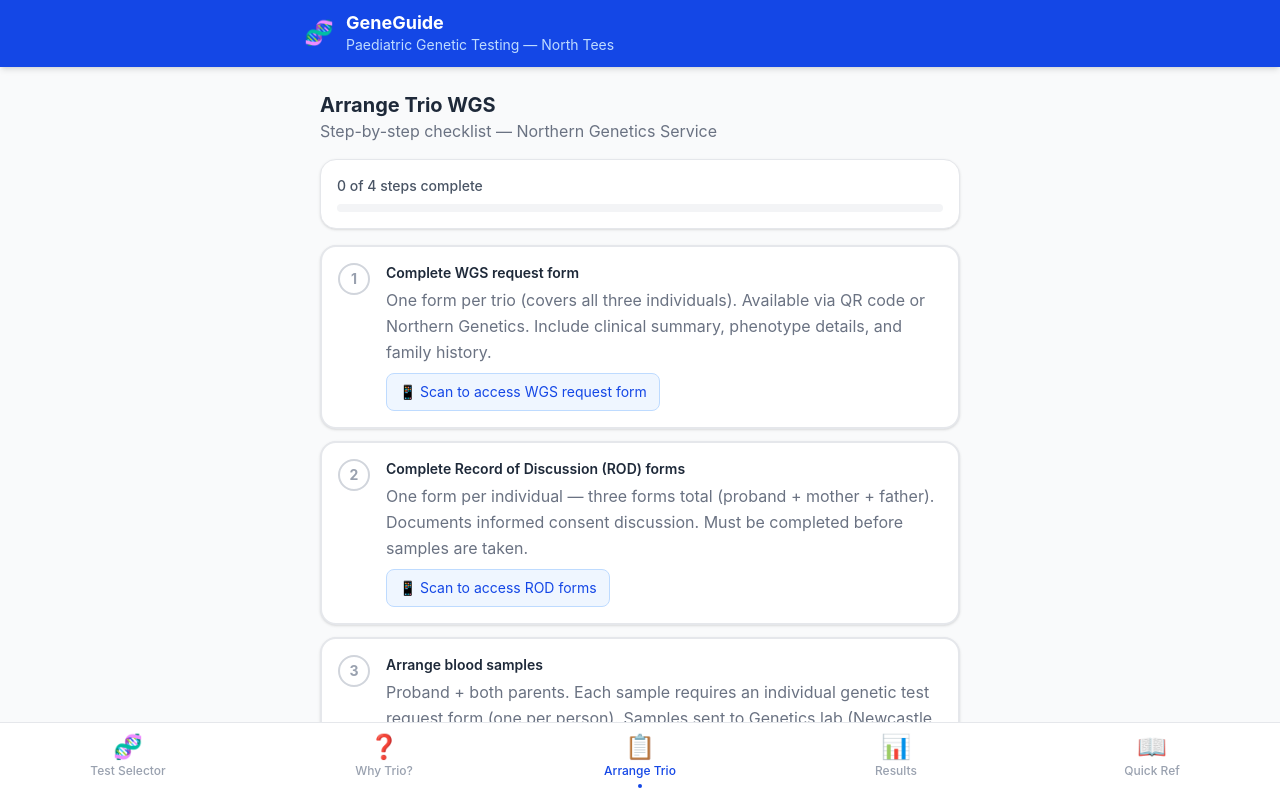
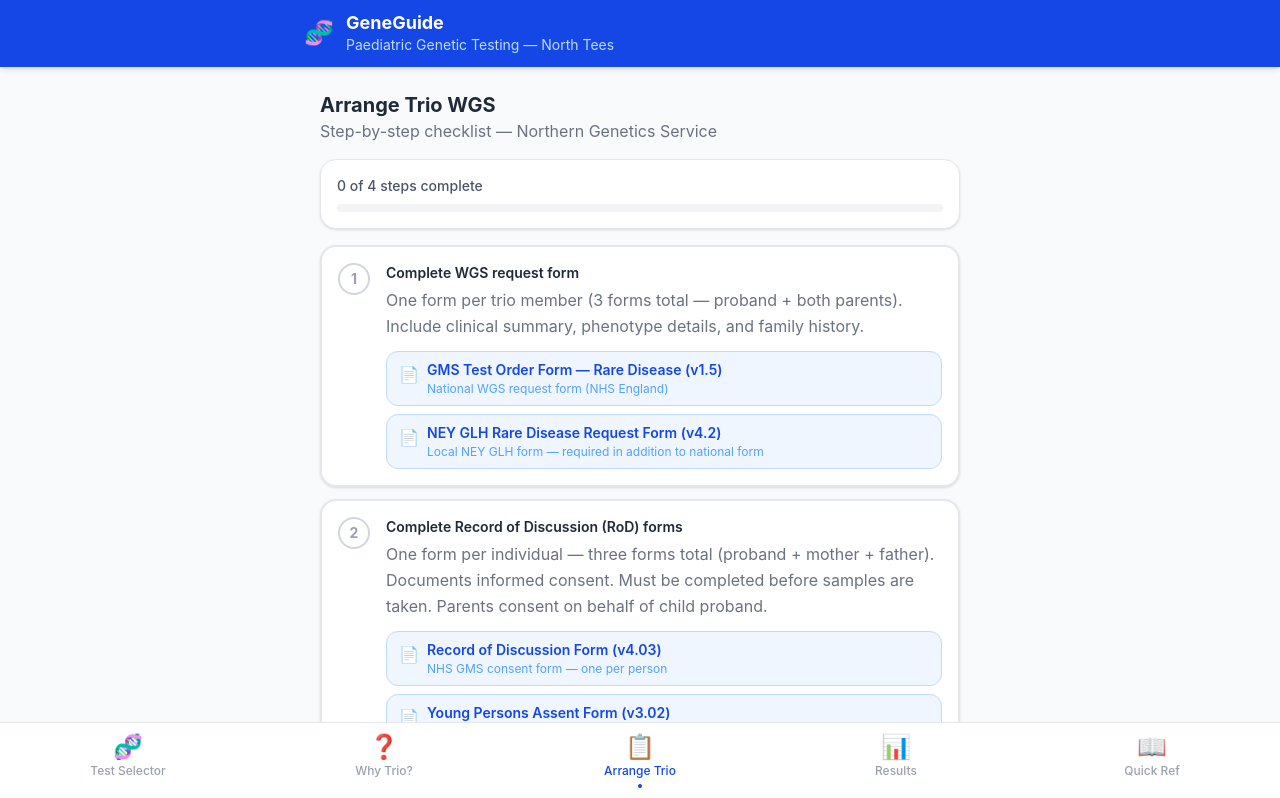
Before and after one commit to tedotedo/geneguide, a React (Vite) app: page /arrange in a window 1280 px wide. Shown: the top 798 px of the page. Built offline with nearby package versions, Linux system fonts and the light colour scheme.

Commit message:
feat: add NHS GMS and NEY GLH form links throughout app

```diff
--- a/src/pages/ArrangeTrio.tsx
+++ b/src/pages/ArrangeTrio.tsx
@@ -1,13 +1,18 @@
 import { useState } from 'react'
 import { Link } from 'react-router-dom'
+
+interface FormLink {
+  label: string
+  url: string
+  note?: string
+}
 
 interface CheckItem {
   id: string
   step: number
   title: string
   detail: string
-  hasQR?: boolean
-  qrNote?: string
+  links?: FormLink[]
 }
 
 const CHECKLIST: CheckItem[] = [
@@ -15,31 +20,61 @@ const CHECKLIST: CheckItem[] = [
     id: 'wgs-form',
     step: 1,
     title: 'Complete WGS request form',
-    detail: 'One form per trio (covers all three individuals). Available via QR code or Northern Genetics. Include clinical summary, phenotype details, and family history.',
-    hasQR: true,
-    qrNote: 'Scan to access WGS request form',
+    detail: 'One form per trio member (3 forms total — proband + both parents). Include clinical summary, phenotype details, and family history.',
+    links: [
+      {
+        label: 'GMS Test Order Form — Rare Disease (v1.5)',
+        url: 'https://www.england.nhs.uk/wp-content/uploads/2024/07/gms-test-order-form-rare-disease-v1.5.pdf',
+        note: 'National WGS request form (NHS England)',
+      },
+      {
+        label: 'NEY GLH Rare Disease Request Form (v4.2)',
+        url: 'https://ney-genomics.org.uk/wp-content/uploads/2026/03/FORM-411.027-NEYGLH-Rare-Disease-Request-Form-v4.2.docx',
+        note: 'Local NEY GLH form — required in addition to national form',
+      },
+    ],
   },
   {
     id: 'rod-forms',
     step: 2,
-    title: 'Complete Record of Discussion (ROD) forms',
-    detail: 'One form per individual — three forms total (proband + mother + father). Documents informed consent discussion. Must be completed before samples are taken.',
-    hasQR: true,
-    qrNote: 'Scan to access ROD forms',
+    title: 'Complete Record of Discussion (RoD) forms',
+    detail: 'One form per individual — three forms total (proband + mother + father). Documents informed consent. Must be completed before samples are taken. Parents consent on behalf of child proband.',
+    links: [
+      {
+        label: 'Record of Discussion Form (v4.03)',
+        url: 'https://www.england.nhs.uk/wp-content/uploads/2021/09/nhs-genomic-medicine-service-record-of-discussion-form.pdf',
+        note: 'NHS GMS consent form — one per person',
+      },
+      {
+        label: 'Young Persons Assent Form (v3.02)',
+        url: 'https://www.england.nhs.uk/wp-content/uploads/2021/09/nhs-genomic-medicine-service-young-persons-assent-form.pdf',
+        note: 'For children aged ~7–16 who can give assent',
+      },
+    ],
   },
   {
     id: 'blood-samples',
     step: 3,
     title: 'Arrange blood samples',
-    detail: 'Proband + both parents. Each sample requires an individual genetic test request form (one per person). Samples sent to Genetics lab (Newcastle, Sheffield, or Leeds).',
-    hasQR: true,
-    qrNote: 'Scan to access NHS Genetic Testing Request Form',
+    detail: 'Proband + both parents. Samples sent to NEY Genomics Lab (Newcastle). Check eligibility criteria and sample requirements before arranging.',
+    links: [
+      {
+        label: 'NEY GLH WGS Documentation & Eligibility',
+        url: 'https://ney-genomics.org.uk/testing/whole-genome-sequencing-documentation/',
+        note: 'Sample requirements, eligibility criteria, and guidance',
+      },
+      {
+        label: 'WGS Test Order Process Guidance (PDF)',
+        url: 'https://ney-genomics.org.uk/wp-content/uploads/2021/07/Guidance-for-Completing-WGS-Test-Order-Process.pdf',
+        note: 'Step-by-step guide to completing the referral',
+      },
+    ],
   },
   {
     id: 'email',
     step: 4,
     title: 'Email copies to Northern Genetics',
-    detail: 'Email a copy of the WGS request form AND all ROD forms to nuth.dna@nhs.net. Do this before or at the same time as sending samples.',
+    detail: 'Email a copy of the WGS request form AND all RoD forms to nuth.dna@nhs.net. Do this before or at the same time as sending samples.',
   },
 ]
 
@@ -100,9 +135,24 @@ export default function ArrangeTrio() {
                     {item.title}
                   </p>
                   <p className="text-base text-gray-500 mt-1 leading-relaxed">{item.detail}</p>
-                  {item.hasQR && (
-                    <div className="mt-2 bg-blue-50 border border-blue-200 rounded-lg px-3 py-2 inline-flex items-center gap-2">
-                      <span className="text-blue-700 text-sm">📱 {item.qrNote}</span>
+                  {item.links && item.links.length > 0 && (
+                    <div className="mt-3 space-y-2">
+                      {item.links.map(link => (
+                        <a
+                          key={link.url}
+                          href={link.url}
+                          target="_blank"
+                          rel="noopener noreferrer"
+                          onClick={e => e.stopPropagation()}
+                          className="flex items-start gap-2 bg-blue-50 border border-blue-200 rounded-xl px-3 py-2 hover:bg-blue-100 transition-colors"
+                        >
+                          <span className="text-blue-500 mt-0.5 shrink-0">📄</span>
+                          <div>
+                            <p className="text-blue-700 text-sm font-semibold leading-snug">{link.label}</p>
+                            {link.note && <p className="text-blue-400 text-xs mt-0.5">{link.note}</p>}
+                          </div>
+                        </a>
+                      ))}
                     </div>
                   )}
                 </div>
--- a/src/pages/TestSelector.tsx
+++ b/src/pages/TestSelector.tsx
@@ -173,6 +173,13 @@ const QUICK_SINGLES_INFO: Record<string, SyndromeInfo> = {
 }
 
 
+const FORM_LINKS = [
+  { label: 'GMS Test Order Form — Rare Disease (v1.5)', url: 'https://www.england.nhs.uk/wp-content/uploads/2024/07/gms-test-order-form-rare-disease-v1.5.pdf', note: 'National WGS request form' },
+  { label: 'NEY GLH Rare Disease Request Form (v4.2)', url: 'https://ney-genomics.org.uk/wp-content/uploads/2026/03/FORM-411.027-NEYGLH-Rare-Disease-Request-Form-v4.2.docx', note: 'Local NEY GLH form — also required' },
+  { label: 'Record of Discussion Form (v4.03)', url: 'https://www.england.nhs.uk/wp-content/uploads/2021/09/nhs-genomic-medicine-service-record-of-discussion-form.pdf', note: 'Consent form — one per person (×3)' },
+  { label: 'Young Persons Assent Form (v3.02)', url: 'https://www.england.nhs.uk/wp-content/uploads/2021/09/nhs-genomic-medicine-service-young-persons-assent-form.pdf', note: 'For children aged ~7–16' },
+]
+
 function Card({ children, className = '' }: { children: React.ReactNode; className?: string }) {
   return (
     <div className={`bg-white rounded-2xl border border-gray-200 shadow-sm p-5 ${className}`}>
@@ -257,11 +264,12 @@ function SyndromeModal({ info, onClose }: { info: SyndromeInfo; onClose: () => v
   )
 }
 
-function ResultBox({ title, code, rationale, actions, urgent }: {
+function ResultBox({ title, code, rationale, actions, formLinks, urgent }: {
   title: string
   code: string
   rationale: string
   actions?: string[]
+  formLinks?: { label: string; url: string; note?: string }[]
   urgent?: string
 }) {
   return (
@@ -291,6 +299,28 @@ function ResultBox({ title, code, rationale, actions, urgent }: {
               </li>
             ))}
           </ul>
+        </Card>
+      )}
+      {formLinks && formLinks.length > 0 && (
+        <Card>
+          <p className="text-xs font-semibold text-gray-400 uppercase tracking-wide mb-2">Forms & documents</p>
+          <div className="space-y-2">
+            {formLinks.map(link => (
+              <a
+                key={link.url}
+                href={link.url}
+                target="_blank"
+                rel="noopener noreferrer"
+                className="flex items-start gap-2 bg-blue-50 border border-blue-200 rounded-xl px-3 py-2 hover:bg-blue-100 transition-colors"
+              >
+                <span className="text-blue-500 mt-0.5 shrink-0">📄</span>
+                <div>
+                  <p className="text-blue-700 text-sm font-semibold leading-snug">{link.label}</p>
+                  {link.note && <p className="text-blue-400 text-xs mt-0.5">{link.note}</p>}
+                </div>
+              </a>
+            ))}
+          </div>
         </Card>
       )}
     </div>
@@ -487,6 +517,7 @@ export default function TestSelector() {
             'Complete WGS request form + Record of Discussion forms',
             'Email forms to nuth.dna@nhs.net',
           ]}
+          formLinks={FORM_LINKS}
           urgent={urgentFlag}
         />
       )}
@@ -530,6 +561,7 @@ export default function TestSelector() {
             'Complete WGS request form + Record of Discussion forms',
             'Email forms to nuth.dna@nhs.net',
           ]}
+          formLinks={FORM_LINKS}
           urgent={urgentFlag}
         />
       )}
```
